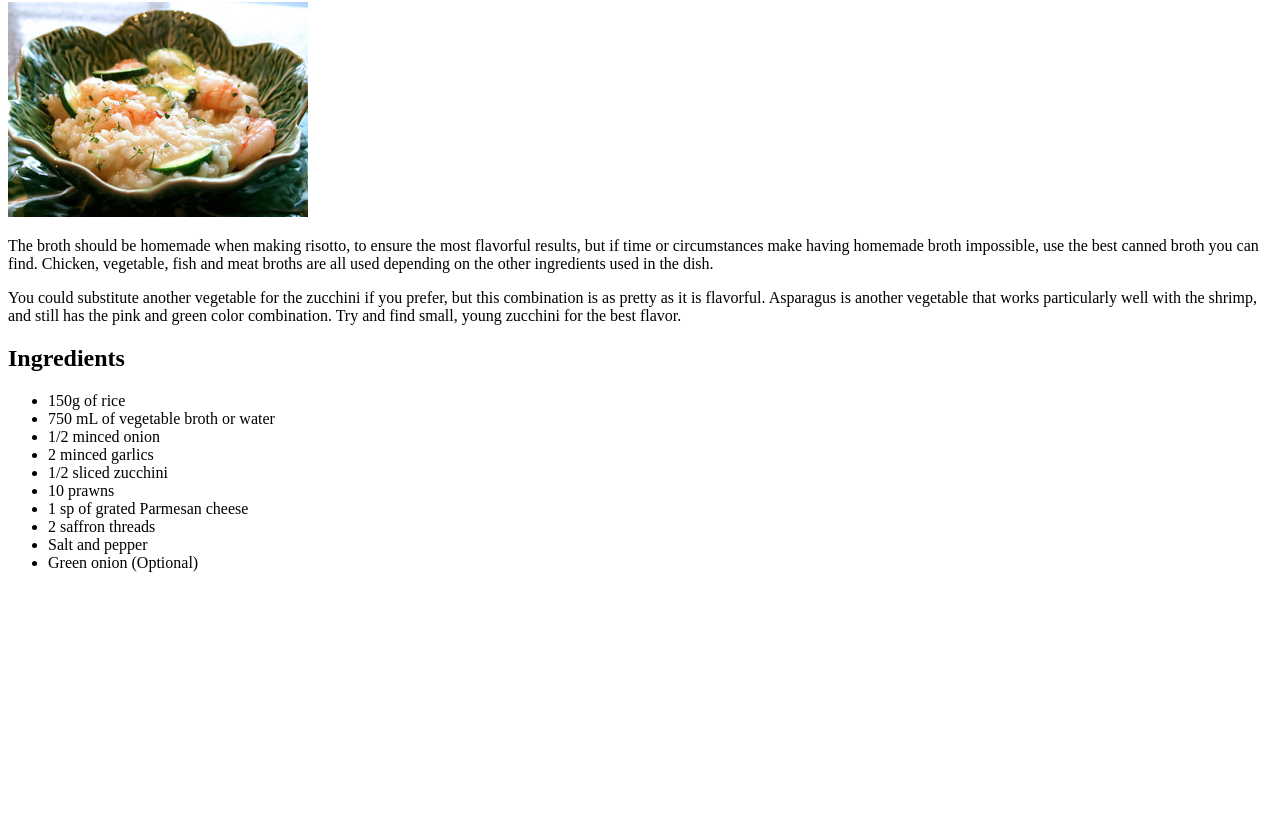
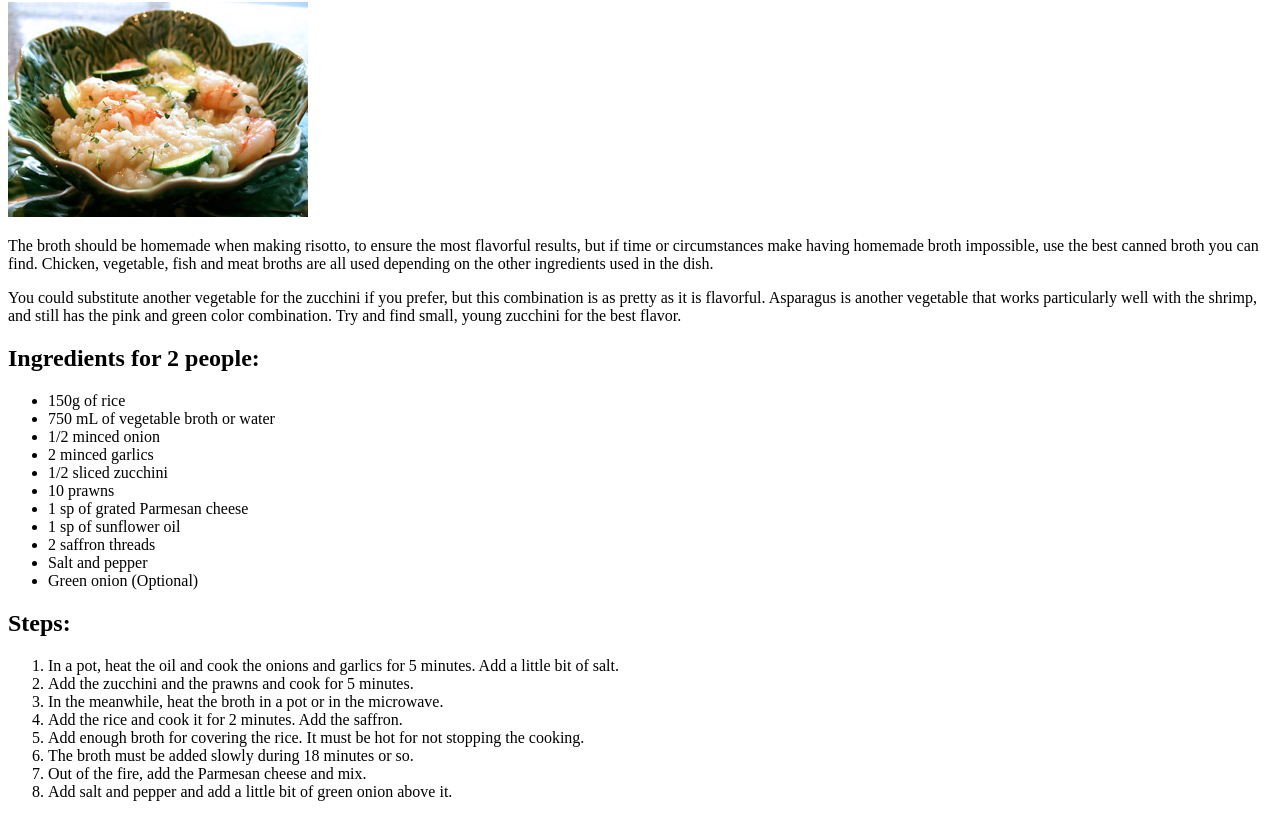
Before and after one commit to jake173/odin-recipes, a plain HTML site: page risotto.html in a window 1280 px wide. Shown: the part 78-895 px from the top of the page. Before the commit the page ends 800 px from the top, so only its background shows below. Drawn offline with Linux system fonts and the light colour scheme.

Commit message:
Finnish risotto.html q

```diff
--- a/risotto.html
+++ b/risotto.html
@@ -9,7 +9,7 @@
         <img src='./img/risotto.jpg' alt=' The final result of a risotto of zucchini and prawns' width='300'>
         <p>The broth should be homemade when making risotto, to ensure the most flavorful results, but if time or circumstances make having homemade broth impossible, use the best canned broth you can find. Chicken, vegetable, fish and meat broths are all used depending on the other ingredients used in the dish.</p>
         <p>You could substitute another vegetable for the zucchini if you prefer, but this combination is as pretty as it is flavorful. Asparagus is another vegetable that works particularly well with the shrimp, and still has the pink and green color combination. Try and find small, young zucchini for the best flavor.</p>
-        <h2>Ingredients</h2>
+        <h2>Ingredients for 2 people:</h2>
         <ul>
             <li>150g of rice</li>
             <li>750 mL of vegetable broth or water</li>
@@ -18,9 +18,21 @@
             <li>1/2 sliced zucchini</li>
             <li>10 prawns</li>
             <li>1 sp of grated Parmesan cheese</li>
+            <li>1 sp of sunflower oil</li>
             <li>2 saffron threads</li>
             <li>Salt and pepper</li>
             <li>Green onion (Optional)</li>
         </ul>
+        <h2>Steps:</h2>
+        <ol>
+            <li>In a pot, heat the oil and cook the onions and garlics for 5 minutes. Add a little bit of salt.</li>
+            <li>Add the zucchini and the prawns and cook for 5 minutes.</li>
+            <li>In the meanwhile, heat the broth in a pot or in the microwave.</li>
+            <li>Add the rice and cook it for 2 minutes. Add the saffron.</li>
+            <li>Add enough broth for covering the rice. It must be hot for not stopping the cooking.</li>
+            <li>The broth must be added slowly during 18 minutes or so.</li>
+            <li>Out of the fire, add the Parmesan cheese and mix.</li>
+            <li>Add salt and pepper and add a little bit of green onion above it.</li>
+        </ol>
     </body>
 </html>
```
